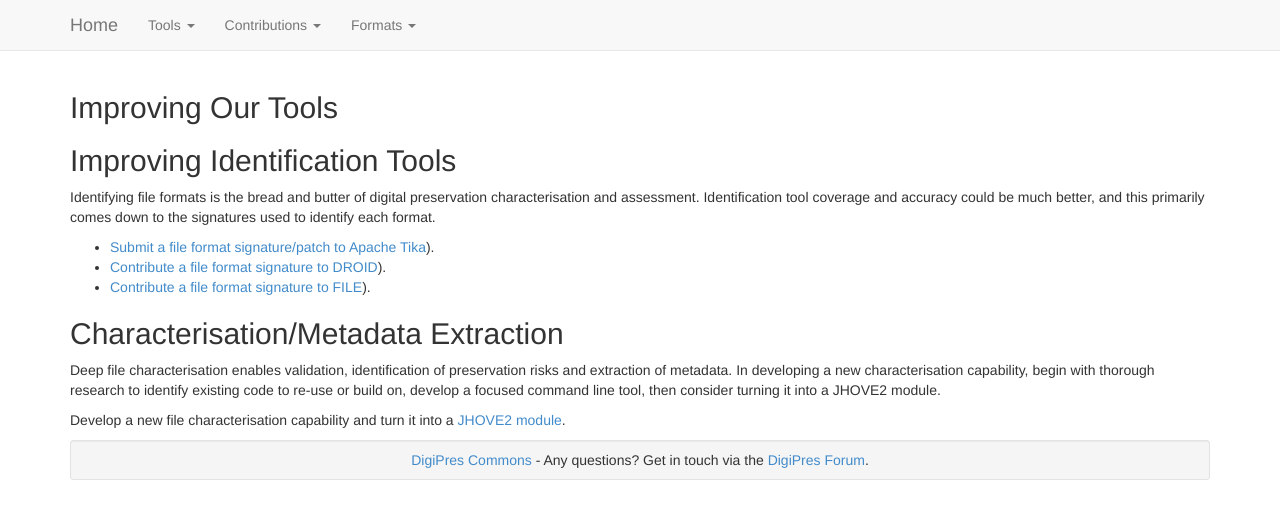
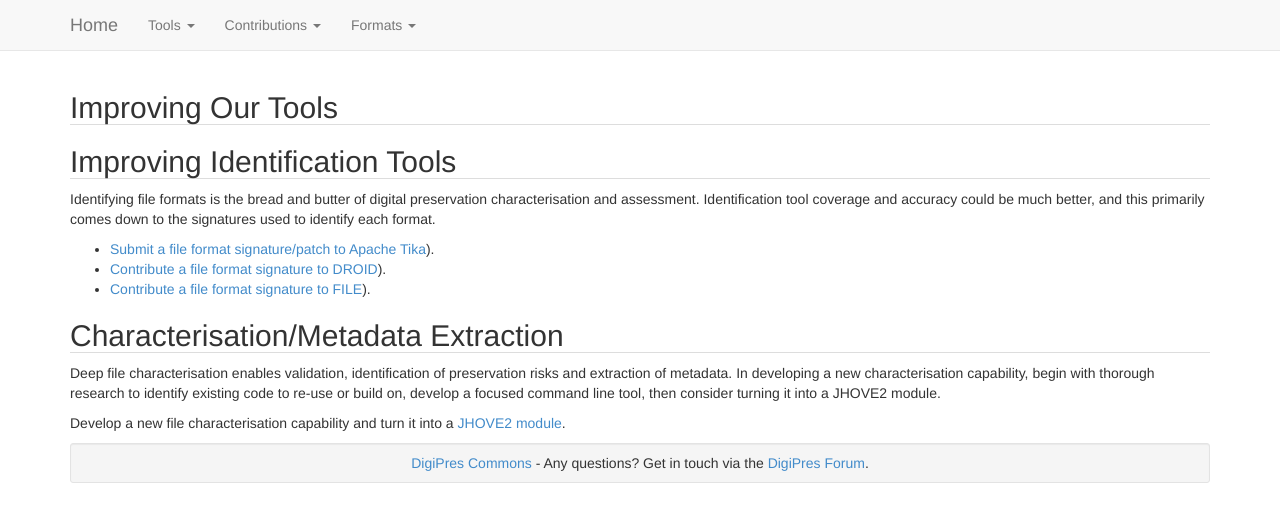
Before and after one commit to digipres/awesome-digital-preservation, a Jekyll site: the page built from improve_tools.md, in a window 1280 px wide. Shown: the top 522 px of the page. Built offline with Jekyll 4.4.1, drawn with Linux system fonts in a browser that asks for light colours.

```diff
--- a/_includes/navbar.html
+++ b/_includes/navbar.html
@@ -14,7 +14,8 @@
             <ul class="dropdown-menu" role="menu">
             <li><a href="{{ site.baseurl }}/tools/">Overview</a>
             <li><a href="{{ site.baseurl }}/tools/by-type/">By Content Type</a>
-            <li><a href="{{ site.baseurl }}/tools/by-func/">By Function</a>
+            <li><a href="{{ site.baseurl }}/tools/by-stage/">By Lifecycle State</a>
+            <li><a href="{{ site.baseurl }}/tools/by-type-and-function/">By Function</a>
             <li><a href="{{ site.baseurl }}/tools/ubergrid/">UberGrid</a>
             <li><a href="{{ site.baseurl }}/tools/about/">About</a>
             <li class="divider"></li>
--- a/assets/css/styles.css
+++ b/assets/css/styles.css
@@ -1,5 +1,8 @@
 .index-table th a {
   color: black;
+}
+h2 {
+  border-bottom: 1px solid #ddd;
 }
 table.powrr th {
 /*  font-weight: normal;*/
```
